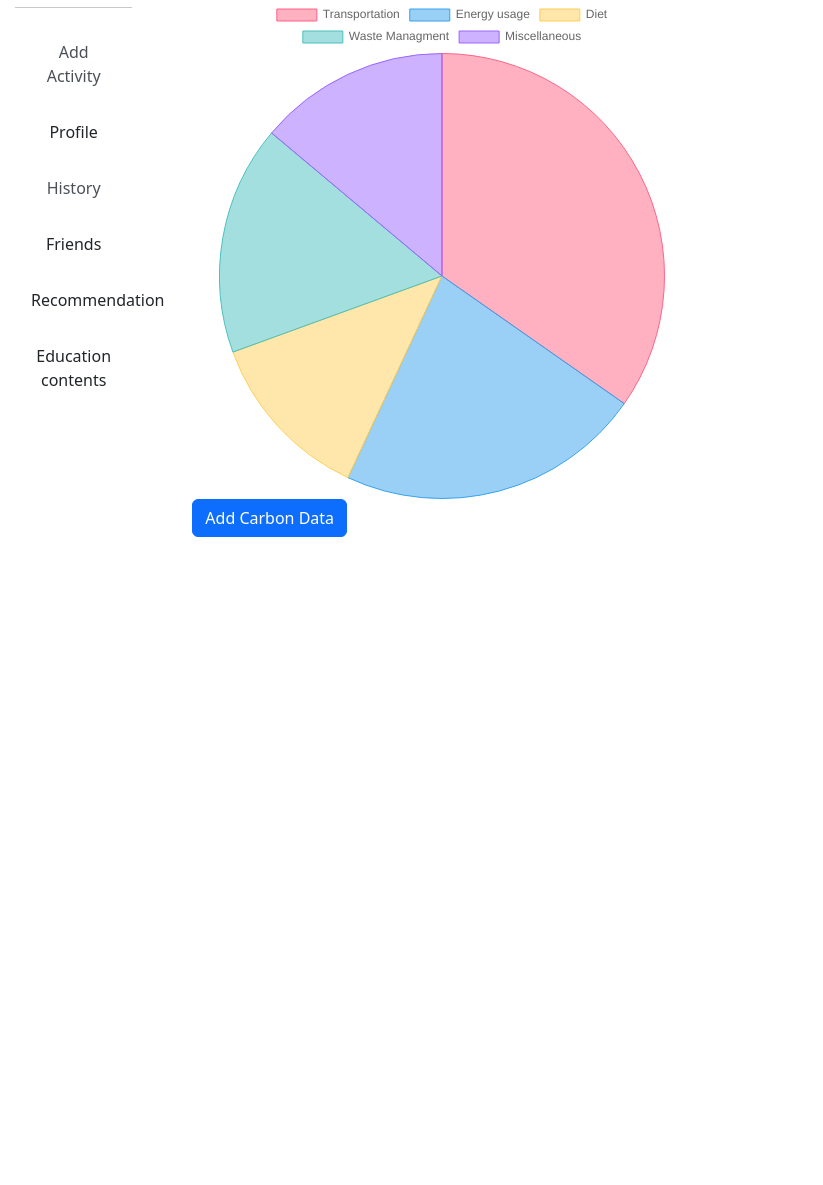
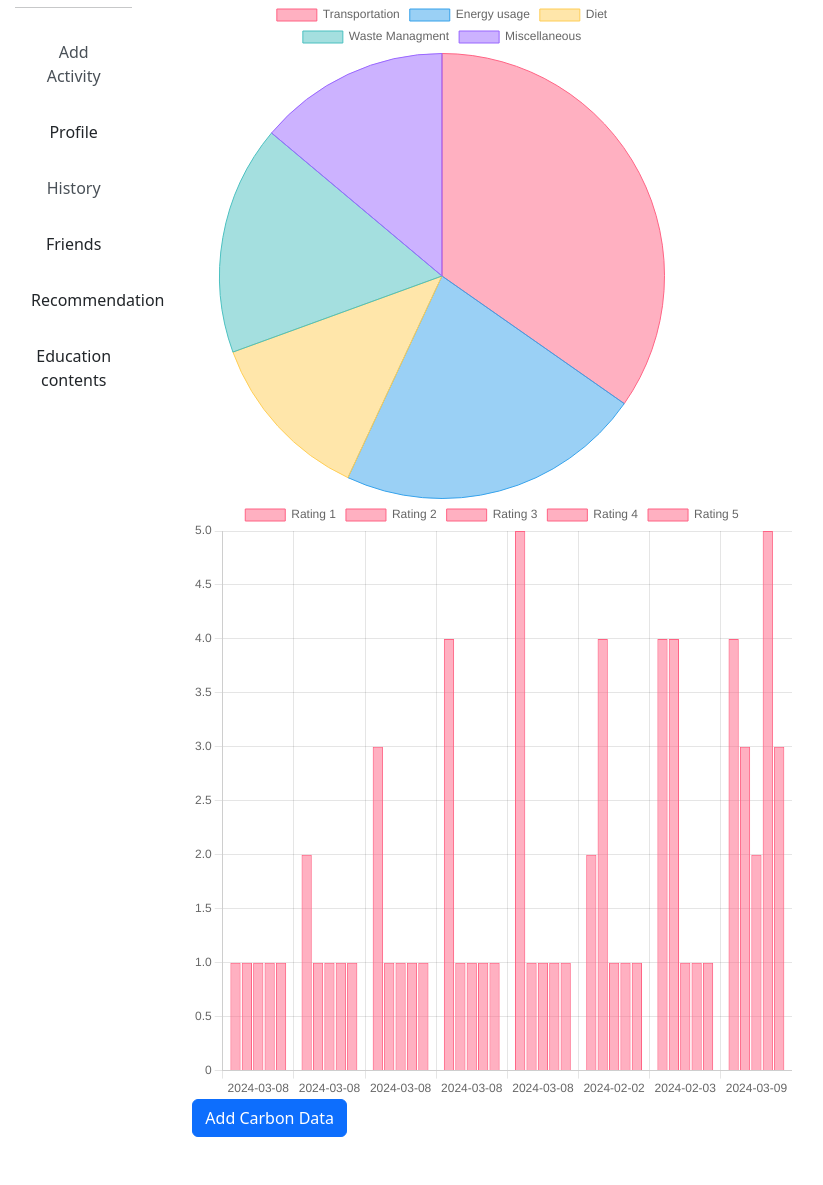
Before and after one commit to LDA526/BIT216-EcoCarbon, a PHP site: page /dashboard.php in a window 1280 px wide. Shown: the part 191-1376 px from the top of the page, without its empty margins (33-856 px from the left). Before the commit the page ends 728 px from the top, so only its background shows below. Run offline with PHP 8.4, Linux system fonts and the light colour scheme; the visitor is signed in with stand-in values (Sample User, id 1); data comes from the database, SQL or seed files in the repository.

Commit message:
Created a Bar Chart for dashboard
Will edit the size and color later on.

```diff
--- a/dashboard.php
+++ b/dashboard.php
@@ -16,7 +16,7 @@ if ($conn->connect_error) {
     die("Connection failed: " . $conn->connect_error);
 }
 
-// Fetch rating data from the database
+// Fetch rating data from the database for pie chart
 $sql = "SELECT SUM(rating1) AS total_rating1, SUM(rating2) AS total_rating2, SUM(rating3) AS total_rating3, SUM(rating4) AS total_rating4, SUM(rating5) AS total_rating5 FROM activity_responses";
 $result = $conn->query($sql);
 
@@ -30,6 +30,24 @@ if ($result->num_rows > 0) {
 } else {
     echo "0 results";
 }
+
+// Fetch data from the database for the line chart
+$sqlLine = "SELECT activity_date, rating1, rating2, rating3, rating4, rating5 FROM activity_responses";
+$resultLine = $conn->query($sqlLine);
+
+// Initialize arrays to store fetched data for the line chart
+$datesLine = [];
+$ratingsLine = [];
+
+// Fetch data from the result set for the line chart
+if ($resultLine->num_rows > 0) {
+    while ($row = $resultLine->fetch_assoc()) {
+        $datesLine[] = $row['activity_date'];
+        $ratingsLine[] = [$row['rating1'], $row['rating2'], $row['rating3'], $row['rating4'], $row['rating5']];
+    }
+}
+
+
 
 // Close the database connection
 $conn->close();
@@ -95,9 +113,13 @@ $conn->close();
                 <div id="chartContainer" style="width: 500px; height: 500px;">
                 <canvas id="dashPieChart"></canvas>
                 </div>
+                <!-- Create a canvas element for the line chart -->
+                <div id="chartContainerBar" style="width: 900px; height: 600px;">
+                <canvas id="dashBarChart"></canvas>
+                </div>
 
                 <button id="addCDataBtn" class="btn btn-primary">Add Carbon Data</button>
-
+                <script src="https://cdn.jsdelivr.net/npm/chart.js"></script>
                 <script>
                 // Get the canvas element
                 var ctx = document.getElementById('dashPieChart').getContext('2d');
@@ -144,9 +166,47 @@ $conn->close();
             }
         });
 
+
+
+
+
+    // Data for the bar chart
+    var dataBar = {
+                    labels: <?php echo json_encode($datesLine); ?>,
+                    datasets: [
+                        <?php for($i = 0; $i < count($ratingsLine[0]); $i++) { ?>
+                        {
+                            label: 'Rating <?php echo $i + 1; ?>',
+                            data: <?php echo json_encode(array_column($ratingsLine, $i)); ?>,
+                            backgroundColor: 'rgba(255, 99, 132, 0.5)',
+                            borderColor: 'rgba(255, 99, 132, 1)',
+                            borderWidth: 1
+                        },
+                        <?php } ?>
+                    ]
+                };
+                // Create the bar chart
+                var ctxBar = document.getElementById('dashBarChart').getContext('2d');
+                var dashBarChart = new Chart(ctxBar, {
+                    type: 'bar',
+                    data: dataBar,
+                    options: {
+                        responsive: true,
+                        aspectRatio: 1,
+                        // Add any other chart options here
+                    }
+                });
+
+                // Set the width and height of the div containers
+                document.getElementById('chartContainerBar').style.width = '900px';
+                document.getElementById('chartContainerBar').style.height = '600px';
+
+                document.getElementById('chartContainerPie').style.width = '500px';
+                document.getElementById('chartContainerPie').style.height = '500px';
+
                 // Set the width and height of the div container
-document.getElementById('chartContainer').style.width = '500px';
-document.getElementById('chartContainer').style.height = '500px';
+                document.getElementById('chartContainer').style.width = '900px';
+                document.getElementById('chartContainer').style.height = '700px';
 
                 // Function to redirect to another page
                 function redirectToAnotherPage() {
@@ -155,10 +215,15 @@ document.getElementById('chartContainer').style.height = '500px';
 
     // Function to update chart data
     function updateCData() {
-    // Example: Update chart data
+                    // Example: Update chart data for the pie chart
                     dashPieChart.data.datasets[0].data = [10, 20, 30, 40, 50];
-    // Update chart
+                    // Example: Update chart data for the bar chart
+                    dashBarChart.data.datasets.forEach((dataset) => {
+                        dataset.data = [10, 20, 30, 40, 50];
+                    });
+                    // Update charts
                     dashPieChart.update();
+                    dashBarChart.update();
                 }
 
     // Add event listener to the button
```
Lines whose indentation alone changed are shown as unchanged.
